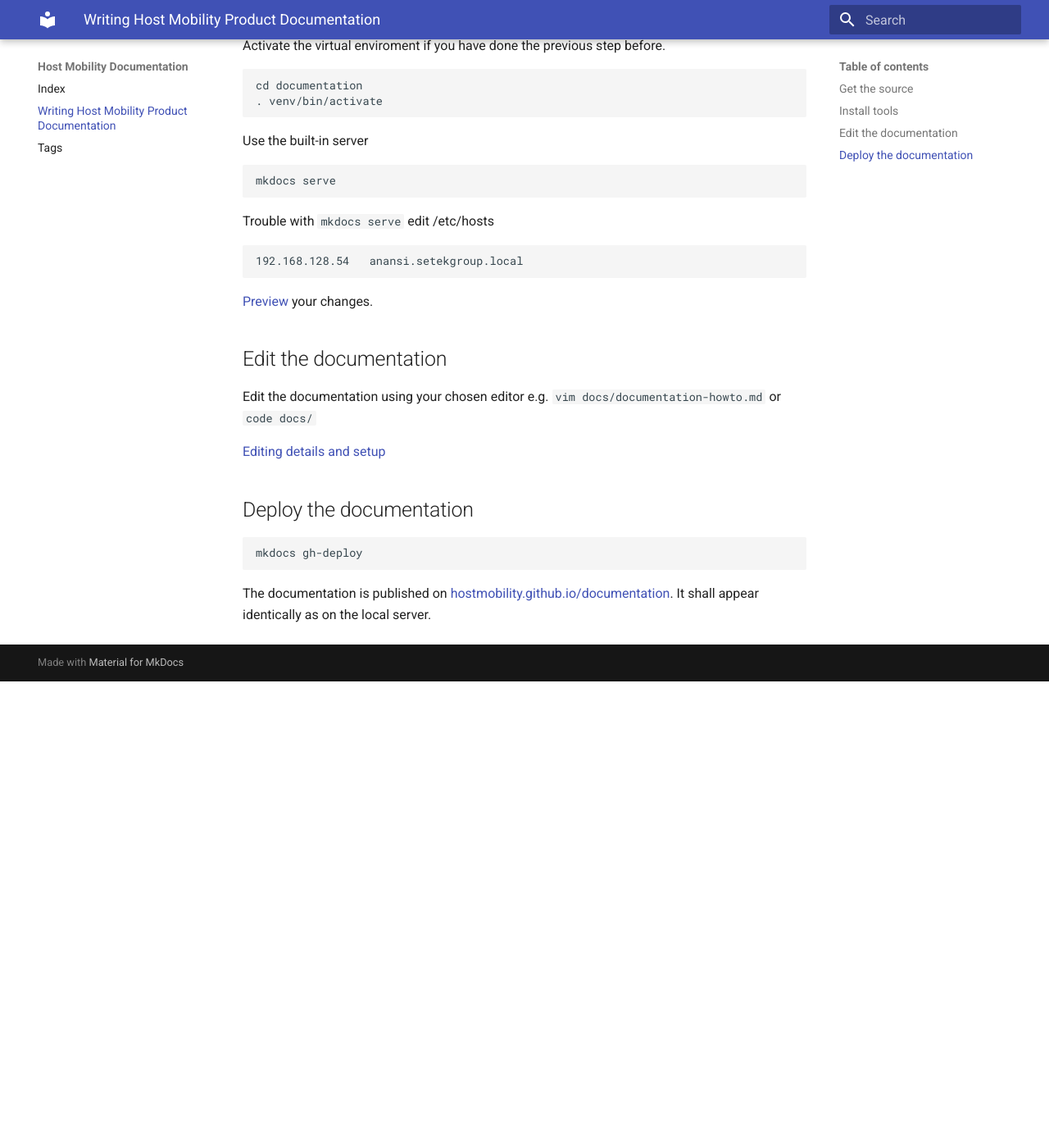
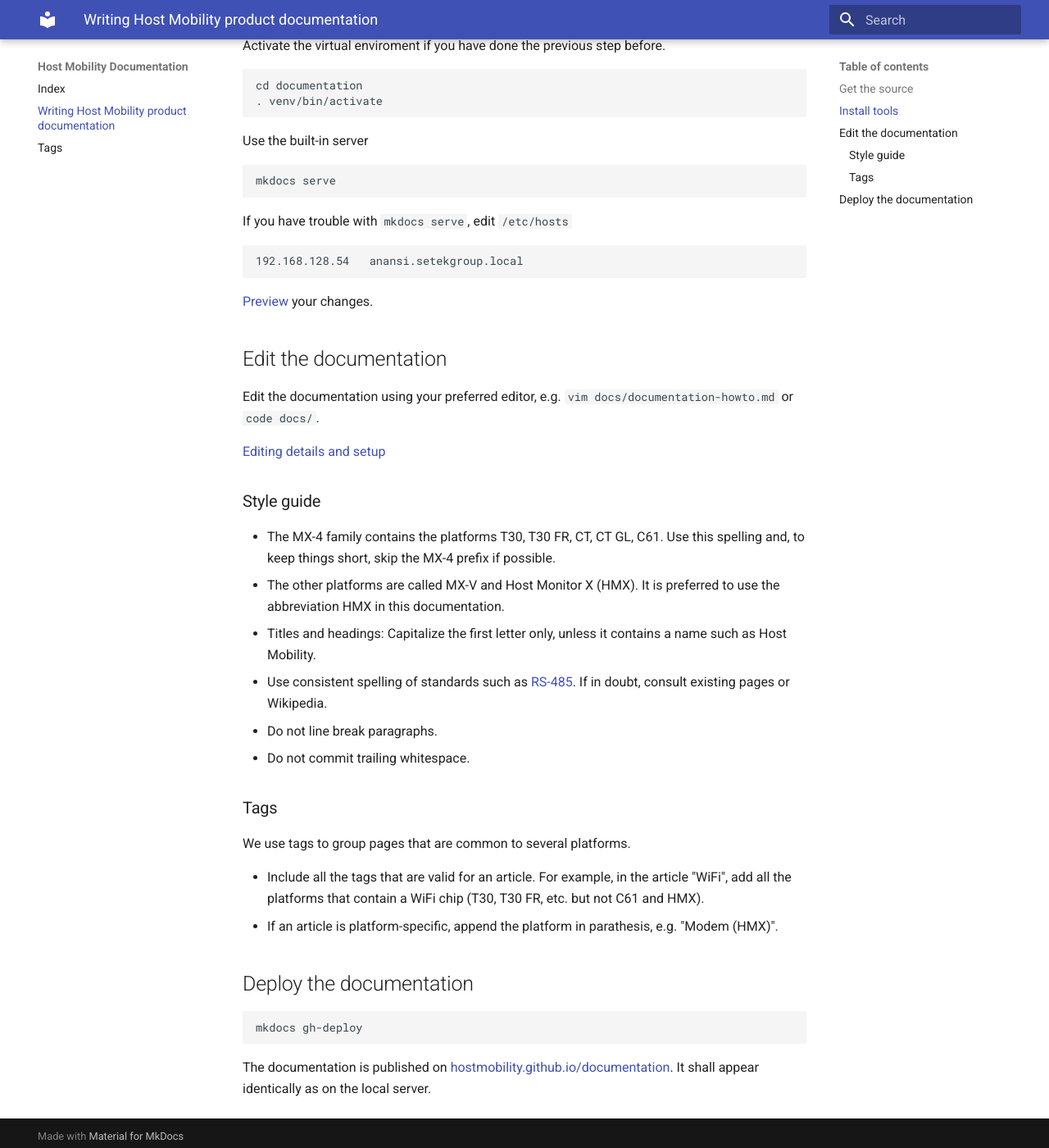
Before and after one commit to hostmobility/documentation, an MkDocs documentation site: the page built from docs/documentation-howto.md, in a window 1280 px wide and 1400 px high, scrolled down 666 px. Shown: the whole window at 82% size. Built offline with MkDocs 1.6.1 and Material for MkDocs 9.7.7, drawn with Linux system fonts in a browser that asks for light colours; before the commit the page ends 1497 px from its top, so only the background shows below that; some of the changed text lies outside the part shown.

Commit message:
Documentation-howto: Add Style guide and Tags

````diff
--- a/docs/documentation-howto.md
+++ b/docs/documentation-howto.md
@@ -1,10 +1,10 @@
 ---
-title: Writing Host Mobility Product Documentation
+title: Writing Host Mobility product documentation
 tags:
   - Contribute
 ---
 
-This document describes how to write and publish [Host Mobility Product Documentation](https://hostmobility.github.io/documentation)
+This document describes how to write and publish [Host Mobility product documentation](https://hostmobility.github.io/documentation).
 
 ## Get the source
 
@@ -19,7 +19,7 @@
 ## Install tools
 
 Install [MkDocs](https://www.mkdocs.org/). Install it the first time after
-cloning. Use a virtual environment(pip install virtualenv):
+cloning. Use a virtual environment (pip install virtualenv):
 
 ```bash
 cd documentation
@@ -39,7 +39,7 @@
 ```bash
 mkdocs serve
 ```
-Trouble with `mkdocs serve` edit /etc/hosts
+If you have trouble with `mkdocs serve`, edit `/etc/hosts`
 ```
 192.168.128.54   anansi.setekgroup.local
 ```
@@ -48,9 +48,25 @@
 
 ## Edit the documentation
 
-Edit the documentation using your chosen editor e.g. `vim docs/documentation-howto.md` or `code docs/`
+Edit the documentation using your preferred editor, e.g. `vim docs/documentation-howto.md` or `code docs/`.
 
 [Editing details and setup](documentation-details.md)
+
+### Style guide
+
+- The MX-4 family contains the platforms T30, T30 FR, CT, CT GL, C61. Use this spelling and, to keep things short, skip the MX-4 prefix if possible.
+- The other platforms are called MX-V and Host Monitor X (HMX). It is preferred to use the abbreviation HMX in this documentation.
+- Titles and headings: Capitalize the first letter only, unless it contains a name such as Host Mobility.
+- Use consistent spelling of standards such as [RS-485](https://en.wikipedia.org/wiki/RS-485). If in doubt, consult existing pages or Wikipedia.
+- Do not line break paragraphs.
+- Do not commit trailing whitespace.
+
+### Tags
+
+We use tags to group pages that are common to several platforms.
+
+- Include all the tags that are valid for an article. For example, in the article "WiFi", add all the platforms that contain a WiFi chip (T30, T30 FR, etc. but not C61 and HMX).
+- If an article is platform-specific, append the platform in parathesis, e.g. "Modem (HMX)".
 
 ## Deploy the documentation
 
````
